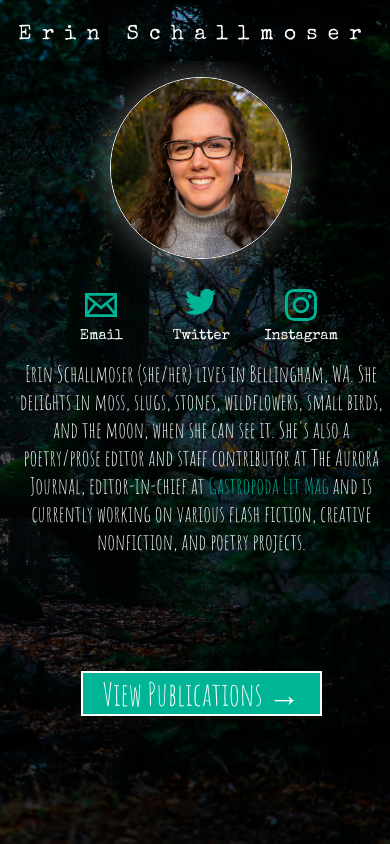
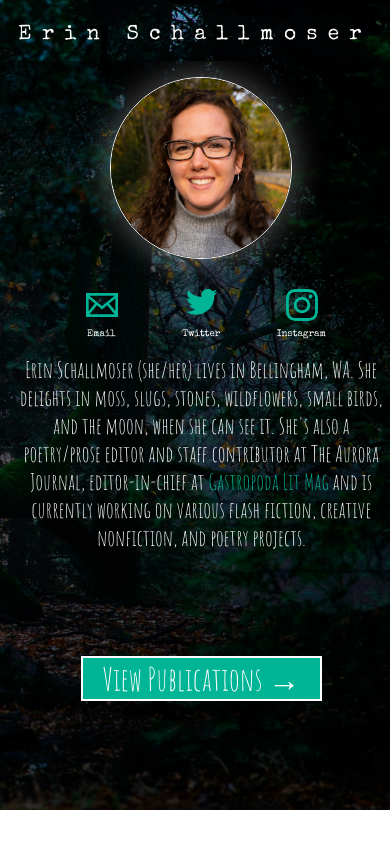
Before and after one commit to dougschallmoser/erins-stories, a React (Create React App) app: page / in a window 390 px wide. Built offline with nearby package versions, Linux system fonts and the light colour scheme.

Commit message:
fix mobile stylibg

```diff
--- a/public/main.css
+++ b/public/main.css
@@ -252,12 +252,17 @@ a:hover {
 }
 
 @media screen and (max-width: 600px) {
+  #splash {
+    height: auto;
+  }
+
   #bio-photo {
     max-height: 180px;
   }
 
   #bio-text p {
     font-size: 1.4rem;
+    margin-bottom: 1rem;
   }
 
   #name {
@@ -265,7 +270,7 @@ a:hover {
   }
 
   .publication {
-    height: 80%;
+    height: 100%;
     width: 100%;
   }
 
@@ -277,6 +282,11 @@ a:hover {
   #pub-title-source {
     font-size: 2rem;
     max-width: 65%;
+  }
+
+  .contact-icon {
+    width: 30px;
+    font-size: 0.2em;
   }
 }
 
--- a/src/components/styles.js
+++ b/src/components/styles.js
@@ -17,7 +17,8 @@ export const SCMainContainer = styled.div`
     padding: 1rem;
     width: 95vw;
     max-width: 100%;
-    height: 90vh;
+    overflow-x: hidden;
+    height: 85vh;
     max-height: 100%;
     border: none;
     box-shadow: none;
@@ -83,10 +84,12 @@ export const SCBackBtn = styled.span`
 
   @media screen and (max-width: 600px) {
     font-size: 1.5rem;
+    bottom: 1rem;
+    right: 0.5rem;
+    z-index: 100;
   }
 
   @media screen and (max-width: 500px) {
-    margin-top: 1.5rem;
   }
 `;
 
@@ -116,7 +119,11 @@ export const SCNavItem = styled.li`
   }
 
   @media screen and (max-width: 500px) {
-    font-size: ${props => (props.manyItems ? '2rem' : '3rem')};
+    max-width: 340px;
+    font-size: ${props => (props.manyItems ? '1.8rem' : '2.7rem')};
+    white-space: nowrap;
+    overflow: ${props => (props.forthcoming ? 'visible' : 'hidden')};
+    text-overflow: ellipsis;
   }
 
 `;
```
Also changed, not shown: 1 other file (tests, documents, lock files or other folders).
